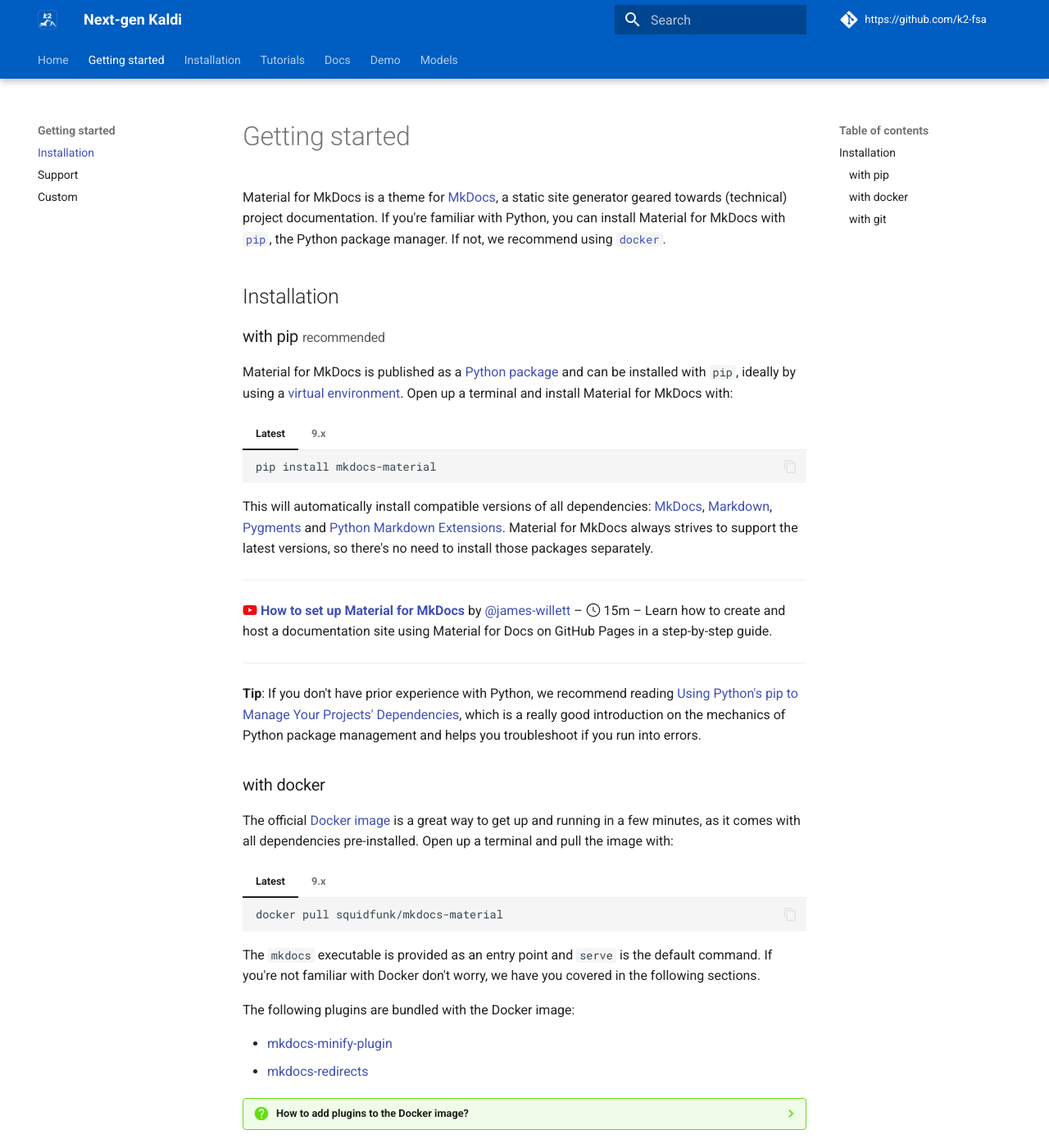
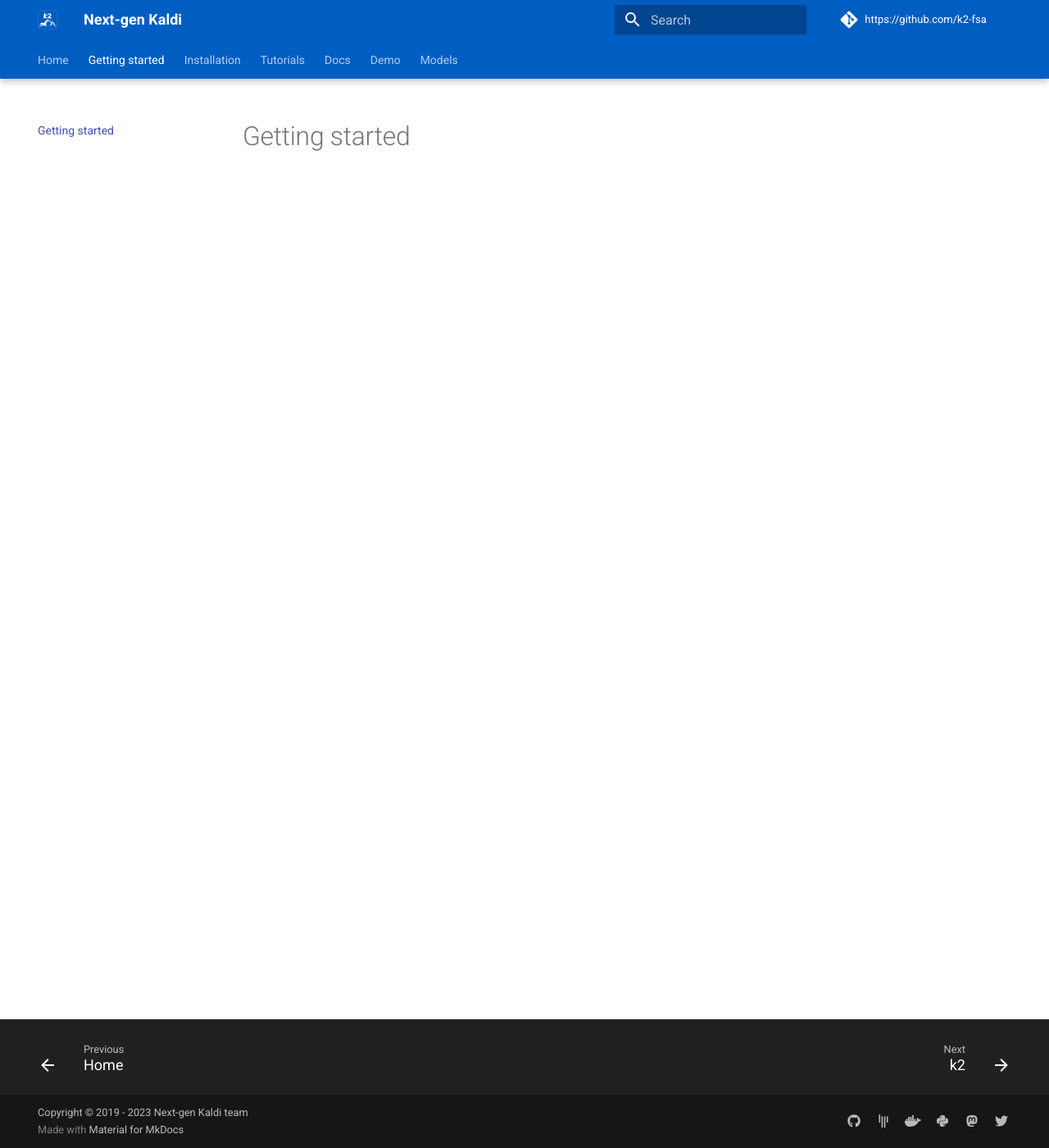
Before and after one commit to k2-fsa/k2-fsa-www, an MkDocs documentation site: the page built from docs/getting-started.md, in a window 1280 px wide and 1400 px high. Shown: the whole window at 82% size. Built offline with MkDocs 1.6.1 and Material for MkDocs 9.7.7, drawn with Linux system fonts in a browser that asks for light colours; some of the changed text lies outside the part shown.

Commit message:
Remove files

````diff
--- a/docs/getting-started.md
+++ b/docs/getting-started.md
@@ -1,152 +1 @@
 # Getting started
-
-Material for MkDocs is a theme for [MkDocs], a static site generator geared
-towards (technical) project documentation. If you're familiar with Python, you
-can install Material for MkDocs with [`pip`][pip], the Python package manager.
-If not, we recommend using [`docker`][docker].
-
-  [MkDocs]: https://www.mkdocs.org
-  [pip]: #with-pip
-  [docker]: #with-docker
-
-## Installation
-
-### with pip <small>recommended</small> { #with-pip data-toc-label="with pip" }
-
-Material for MkDocs is published as a [Python package] and can be installed with
-`pip`, ideally by using a [virtual environment]. Open up a terminal and install
-Material for MkDocs with:
-
-=== "Latest"
-
-    ``` sh
-    pip install mkdocs-material
-    ```
-
-=== "9.x"
-
-    ``` sh
-    pip install mkdocs-material=="9.*" # (1)!
-    ```
-
-    1.  Material for MkDocs uses [semantic versioning][^1], which is why it's a
-        good idea to limit upgrades to the current major version.
-
-        This will make sure that you don't accidentally [upgrade to the next
-        major version], which may include breaking changes that silently corrupt
-        your site. Additionally, you can use `pip freeze` to create a lockfile,
-        so builds are reproducible at all times:
-
-        ```
-        pip freeze > requirements.txt
-        ```
-
-        Now, the lockfile can be used for installation:
-
-        ```
-        pip install -r requirements.txt
-        ```
-
-  [^1]:
-    Note that improvements of existing features are sometimes released as
-    patch releases, like for example improved rendering of content tabs, as
-    they're not considered to be new features.
-
-This will automatically install compatible versions of all dependencies:
-[MkDocs], [Markdown], [Pygments] and [Python Markdown Extensions]. Material for
-MkDocs always strives to support the latest versions, so there's no need to
-install those packages separately.
-
----
-
-:fontawesome-brands-youtube:{ style="color: #EE0F0F" }
-__[How to set up Material for MkDocs]__ by @james-willett – :octicons-clock-24:
-15m – Learn how to create and host a documentation site using Material for Docs
-on GitHub Pages in a step-by-step guide.
-
-  [How to set up Material for MkDocs]: https://www.youtube.com/watch?v=Q-YA_dA8C20
-
----
-
-__Tip__: If you don't have prior experience with Python, we recommend reading
-[Using Python's pip to Manage Your Projects' Dependencies], which is a really
-good introduction on the mechanics of Python package management and helps you
-troubleshoot if you run into errors.
-
-  [Python package]: https://pypi.org/project/mkdocs-material/
-  [virtual environment]: https://realpython.com/what-is-pip/#using-pip-in-a-python-virtual-environment
-  [semantic versioning]: https://semver.org/
-  [upgrade to the next major version]: upgrade.md
-  [Markdown]: https://python-markdown.github.io/
-  [Pygments]: https://pygments.org/
-  [Python Markdown Extensions]: https://facelessuser.github.io/pymdown-extensions/
-  [Using Python's pip to Manage Your Projects' Dependencies]: https://realpython.com/what-is-pip/
-
-### with docker
-
-The official [Docker image] is a great way to get up and running in a few
-minutes, as it comes with all dependencies pre-installed. Open up a terminal
-and pull the image with:
-
-=== "Latest"
-
-    ```
-    docker pull squidfunk/mkdocs-material
-    ```
-
-=== "9.x"
-
-    ```
-    docker pull squidfunk/mkdocs-material:9
-    ```
-
-The `mkdocs` executable is provided as an entry point and `serve` is the
-default command. If you're not familiar with Docker don't worry, we have you
-covered in the following sections.
-
-The following plugins are bundled with the Docker image:
-
-- [mkdocs-minify-plugin]
-- [mkdocs-redirects]
-
-  [Docker image]: https://hub.docker.com/r/squidfunk/mkdocs-material/
-  [mkdocs-minify-plugin]: https://github.com/byrnereese/mkdocs-minify-plugin
-  [mkdocs-redirects]: https://github.com/datarobot/mkdocs-redirects
-
-??? question "How to add plugins to the Docker image?"
-
-    Material for MkDocs only bundles selected plugins in order to keep the size
-    of the official image small. If the plugin you want to use is not included,
-    create a new `Dockerfile` and extend the official Docker image:
-
-    ``` Dockerfile
-    FROM squidfunk/mkdocs-material
-    RUN pip install ...
-    ```
-
-    Next, you can build the image with the following command:
-
-    ```
-    docker build -t squidfunk/mkdocs-material .
-    ```
-
-    The new image can be used exactly like the official image.
-
-### with git
-
-Material for MkDocs can be directly used from [GitHub] by cloning the
-repository into a subfolder of your project root which might be useful if you
-want to use the very latest version:
-
-```
-git clone https://github.com/squidfunk/mkdocs-material.git
-```
-
-The theme will reside in the folder `mkdocs-material/material`. After cloning
-from `git`, you must install all required dependencies with:
-
-```
-pip install -e mkdocs-material
-```
-
-  [GitHub]: https://github.com/squidfunk/mkdocs-material
--- a/mkdocs.yml
+++ b/mkdocs.yml
@@ -49,10 +49,7 @@
 # Page tree
 nav:
   - Home: index.md
-  - Getting started:
-    - Installation: getting-started.md
-    - Support: browser-support.md
-    - Custom: customization.md
+  - Getting started: getting-started.md
   - Installation:
     - k2: installation/k2.md
     - icefall: installation/icefall.md
````
Also changed, not shown: docs/browser-support.md (deleted, +0 -67 lines), docs/customization.md (deleted, +0 -305 lines), 1 other file.
